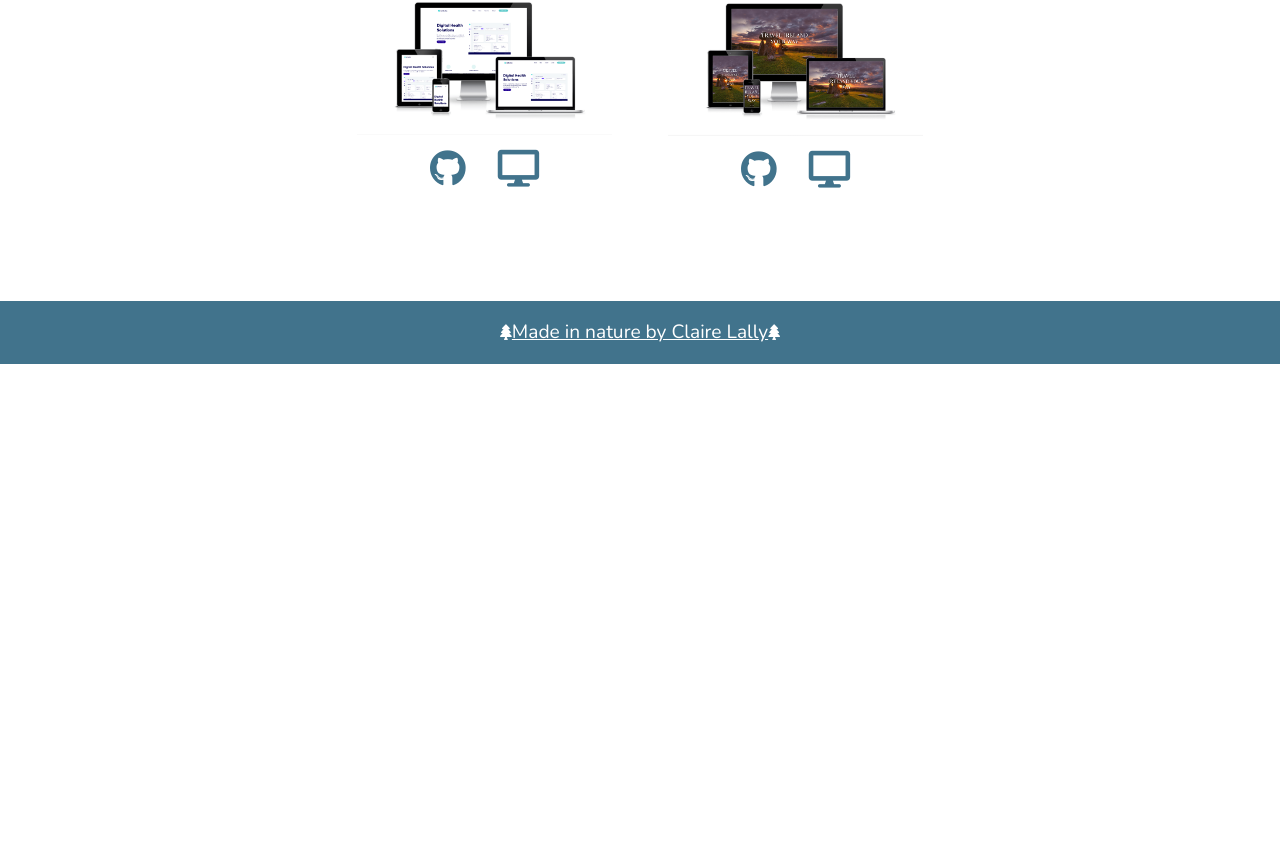
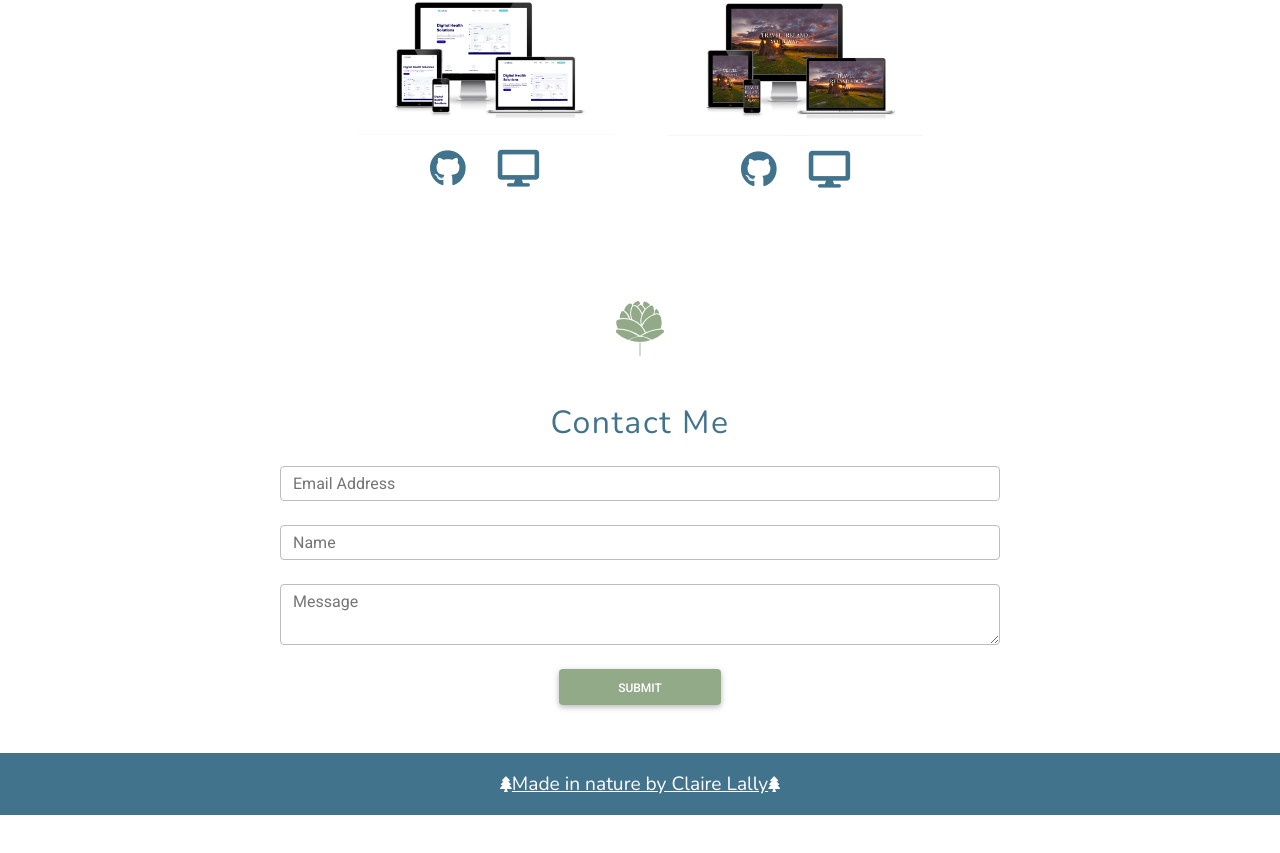
Before and after one commit to ClaireLally8/ClaireLally, an Angular app: page / in a window 1280 px wide. Shown: the part 1758-2611 px from the top of the page. Before the commit the page ends 2222 px from the top, so only its background shows below. Built offline with nearby package versions, Linux system fonts and the light colour scheme.

Commit message:
Contact me page set up & functionality

```diff
--- a/package.json
+++ b/package.json
@@ -19,6 +19,7 @@
     "@angular/platform-browser": "~11.2.6",
     "@angular/platform-browser-dynamic": "~11.2.6",
     "@angular/router": "~11.2.6",
+    "emailjs-com": "^2.6.4",
     "rxjs": "~6.6.0",
     "tslib": "^2.0.0",
     "zone.js": "~0.11.3"
--- a/src/app/app.module.ts
+++ b/src/app/app.module.ts
@@ -9,6 +9,7 @@ import { AboutMeComponent } from './about-me/about-me.component';
 import { DividerComponent } from './divider/divider.component';
 import { MySkillsComponent } from './my-skills/my-skills.component';
 import { ProjectsComponent } from './projects/projects.component';
+import { ContactMeComponent } from './contact-me/contact-me.component';
 
 @NgModule({
   declarations: [
@@ -19,7 +20,8 @@ import { ProjectsComponent } from './projects/projects.component';
     AboutMeComponent,
     DividerComponent,
     MySkillsComponent,
-    ProjectsComponent
+    ProjectsComponent,
+    ContactMeComponent
   ],
   imports: [
     BrowserModule
--- /dev/null
+++ b/src/app/contact-me/contact-me.component.css
@@ -0,0 +1,9 @@
+.btn {
+    background-color: var(--green);
+    color: white;
+    }
+  .btn:hover {
+    background-color: var(--navy);
+    color: white;
+    transition: background-color 0.5s ease;
+  }
--- /dev/null
+++ b/src/app/contact-me/contact-me.component.html
@@ -0,0 +1,20 @@
+<form (submit)="sendEmail($event)" class="contact-form" id="c-form">
+    <div class="row d-flex justify-content-center">
+      <div class="col-sm-12 col-md-10 col-lg-8 mt-3">
+        <input type=text name="from_email" placeholder="Email Address" class="form-control" required>
+      </div>
+      <div class="col-sm-12 col-md-10 col-lg-8 mt-4">
+        <input type="text" name="from_name" placeholder="Name" class="form-control" required>
+      </div>
+      <div class="col-sm-12 col-md-10 col-lg-8 mt-4">
+        <textarea name="message" placeholder="Message" class="form-control" required></textarea>
+      </div>
+    </div>
+    <div class="row d-flex justify-content-center">
+      <div class="col-sm-6 col-md-4 col-lg-2 mt-4">
+        <button type="submit" class="btn btn-block">Submit</button>
+      </div>
+    </div>
+  </form>
+  <div>
+  </div>
--- /dev/null
+++ b/src/app/contact-me/contact-me.component.ts
@@ -0,0 +1,24 @@
+import { Component, OnInit } from '@angular/core';
+
+import emailjs, { EmailJSResponseStatus } from 'emailjs-com';
+
+@Component({
+  selector: 'app-contact-me',
+  templateUrl: './contact-me.component.html',
+  styleUrls: ['./contact-me.component.css']
+})
+export class ContactMeComponent {
+  public sendEmail(e: Event) {
+    e.preventDefault();
+    emailjs.sendForm("service_8ylivso", "template_j91b1y4","#c-form","user_CxFa6tB70I5YuaF1WsEfI")
+  .then(function(response) {
+    var resetForm= <HTMLFormElement>document.getElementById('c-form');
+  resetForm.reset();
+        alert("Message sent successfully,  Claire will get back to you shortly!");
+    },
+    function(error) {
+        alert("Uh oh! It looks like there was an error in your form,  please try that again!");
+    }
+);
+  }
+}
--- a/src/app/main-section/main-section.component.html
+++ b/src/app/main-section/main-section.component.html
@@ -22,3 +22,8 @@
           <app-projects></app-projects>
         </div>
       </div>
+      <div class="container my-5">
+        <app-divider></app-divider>
+        <h2 class="text-center mt-5" id="contact">Contact Me</h2>
+        <app-contact-me></app-contact-me>
+      </div>
--- a/src/index.html
+++ b/src/index.html
@@ -31,8 +31,6 @@ rel="stylesheet"
   <app-root></app-root>
 </body>
 <!-- MDB -->
-<script
-  type="text/javascript"
-  src="https://cdnjs.cloudflare.com/ajax/libs/mdb-ui-kit/3.3.0/mdb.min.js"
-></script>
+<script src="https://cdnjs.cloudflare.com/ajax/libs/mdb-ui-kit/3.3.0/mdb.min.js"></script>
+<script src='https://cdn.jsdelivr.net/npm/emailjs-com@2/dist/email.min.js'></script>
 </html>
--- a/tsconfig.json
+++ b/tsconfig.json
@@ -2,6 +2,7 @@
 {
   "compileOnSave": false,
   "compilerOptions": {
+    "noImplicitAny": false,
     "baseUrl": "./",
     "outDir": "./dist/out-tsc",
     "forceConsistentCasingInFileNames": true,
```
Also changed, not shown: 2 other files (tests, documents, lock files or other folders).
